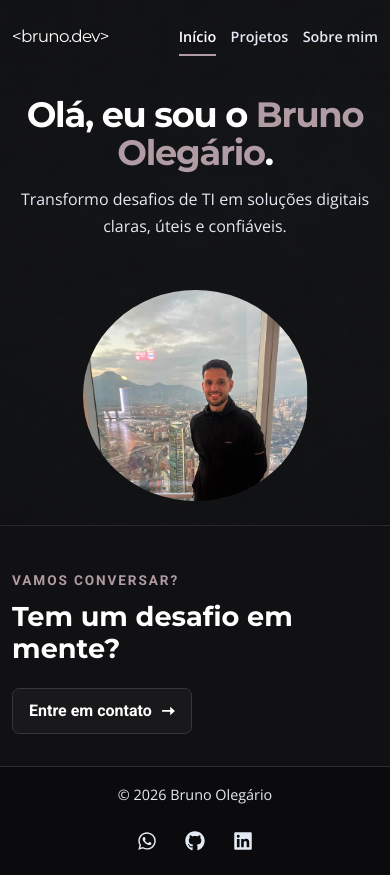
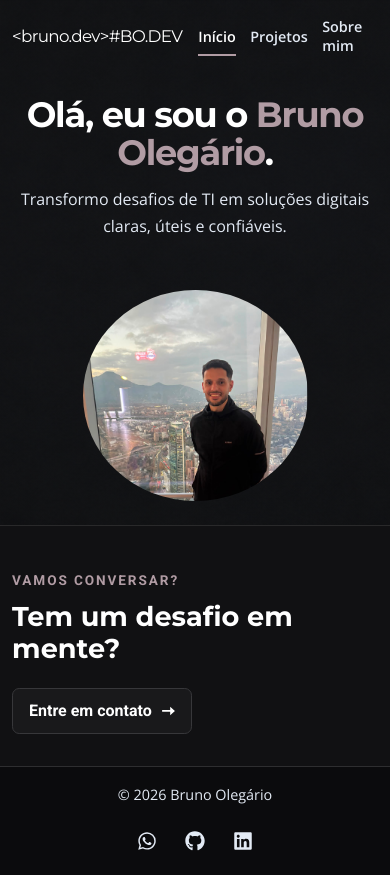
Before and after one commit to olegariobru/MyPort2, a React (Vite) app: page / in a window 390 px wide. Built offline with nearby package versions, Linux system fonts and the light colour scheme.

Commit message:
Set a compact mobile portfolio brand

```diff
--- a/src/App.jsx
+++ b/src/App.jsx
@@ -31,7 +31,10 @@ export default function App() {
     <a className="skipLink" href="#main-content">Pular para o conteúdo</a>
     <header className="siteHeader">
       <div className="headerInner">
-        <Link className="brand" to="/" aria-label="Bruno Olegário, página inicial">{'<bruno.dev>'}</Link>
+        <Link className="brand" to="/" aria-label="Bruno Olegário, página inicial">
+          <span className="brandDesktop">{'<bruno.dev>'}</span>
+          <span className="brandMobile">#BO.DEV</span>
+        </Link>
         <nav className="navigation" aria-label="Navegação principal">
           <NavLink to="/" end>Início</NavLink>
           <NavLink to="/projetos">Projetos</NavLink>
```
